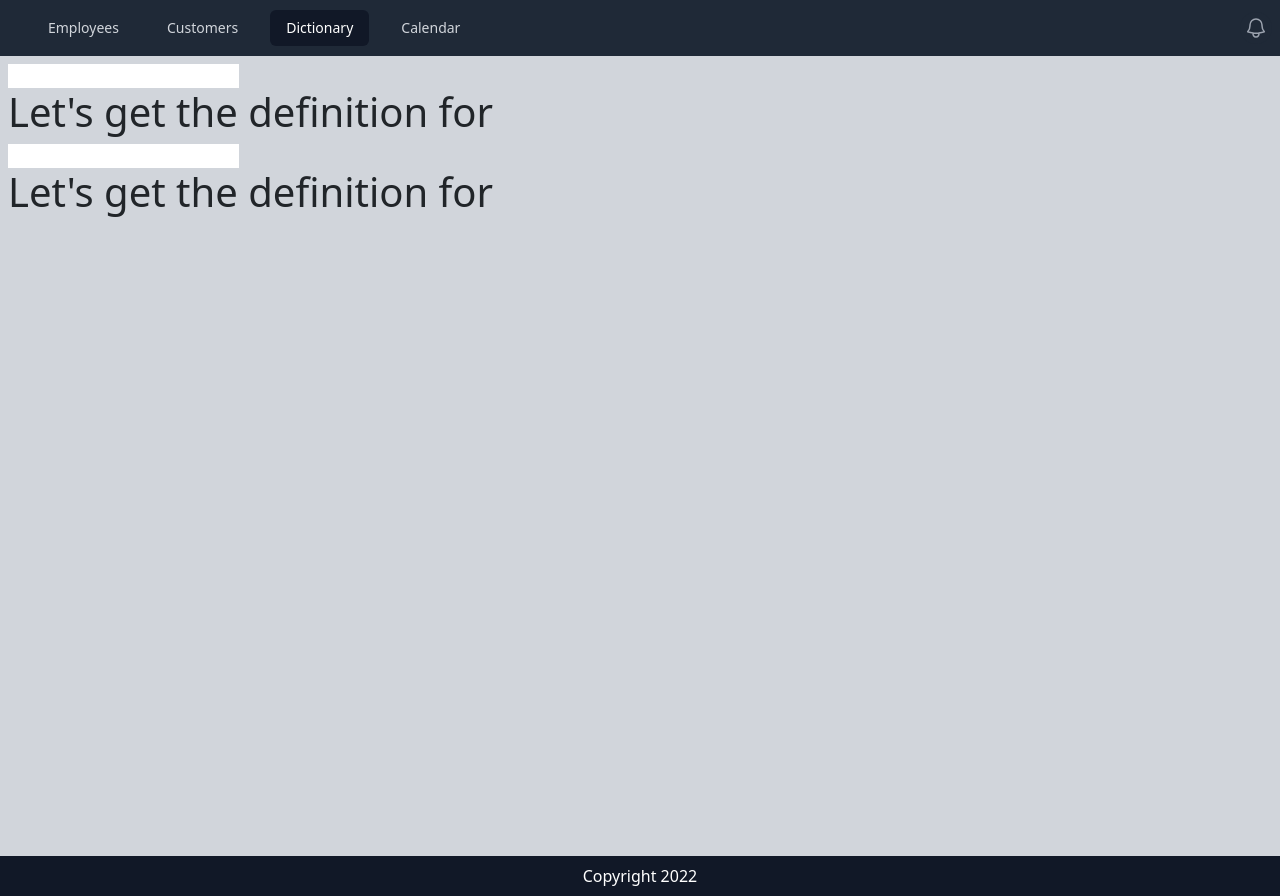
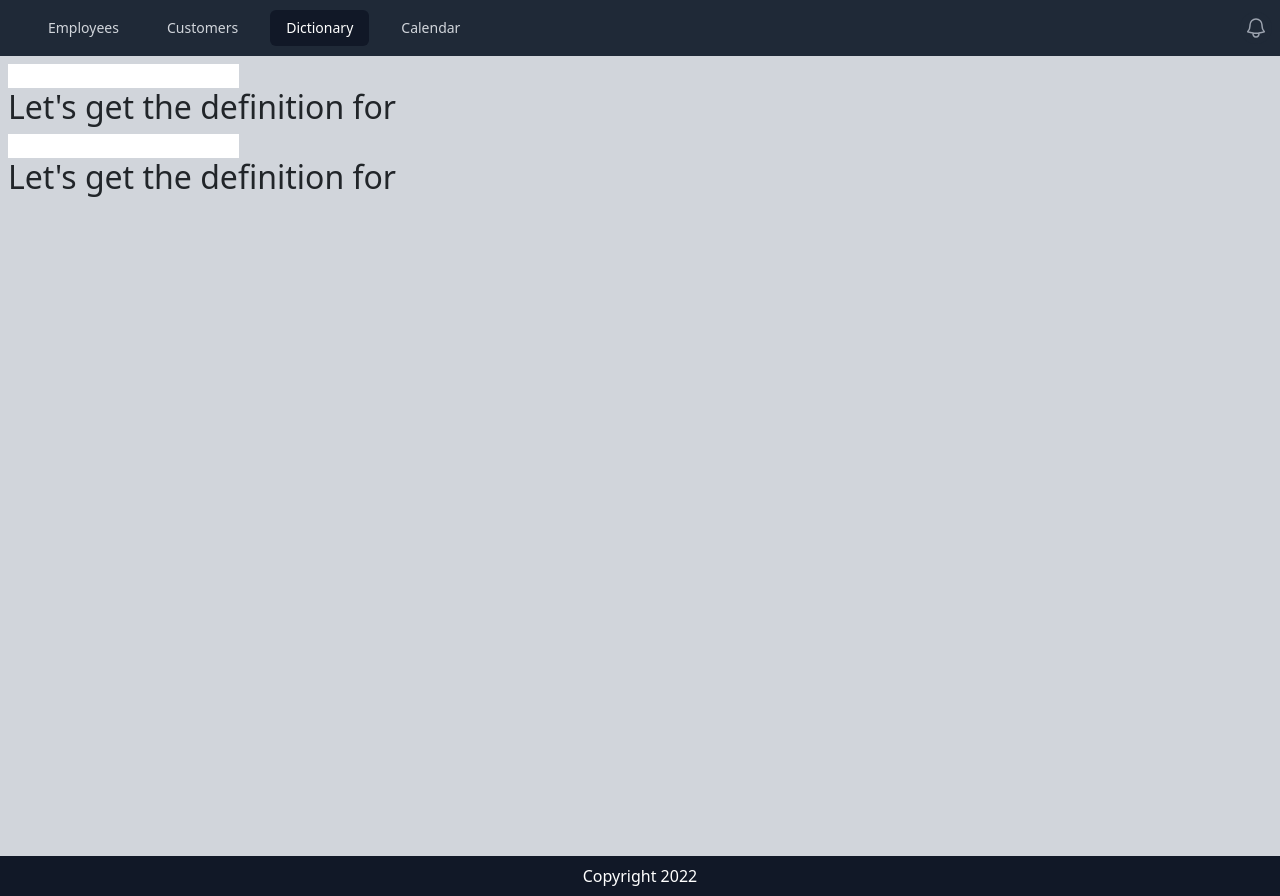
Before and after one commit to Dr-dyrane/React, a React (Create React App) app: page /dictionary in a window 1280 px wide. Built offline with nearby package versions, Linux system fonts and the light colour scheme.

Commit message:
update Dictionary.js

```diff
--- a/src/components/Dictionary.js
+++ b/src/components/Dictionary.js
@@ -16,14 +16,14 @@ export default function Dictionary() {
           setWord(e.target.value);
         }}
       />
-      <h1>Let's get the definition for {word2}</h1>
+      <h2>Let's get the definition for {word2}</h2>
       <input
         type="text"
         onChange={(e) => {
           setWord(e.target.value);
         }}
       />
-      <h1>Let's get the definition for {word2}</h1>
+      <h2>Let's get the definition for {word2}</h2>
     </>
   );
 }
```
